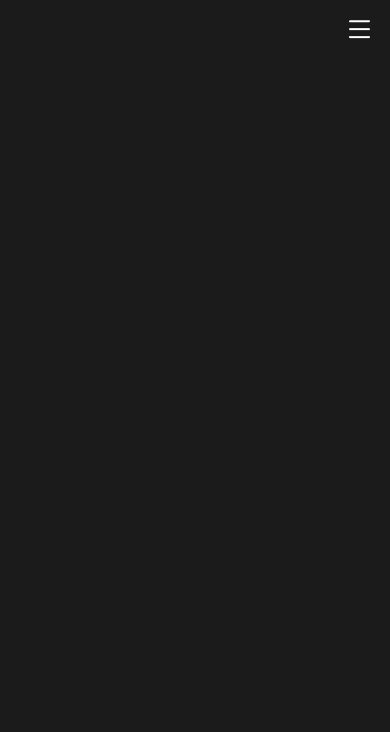
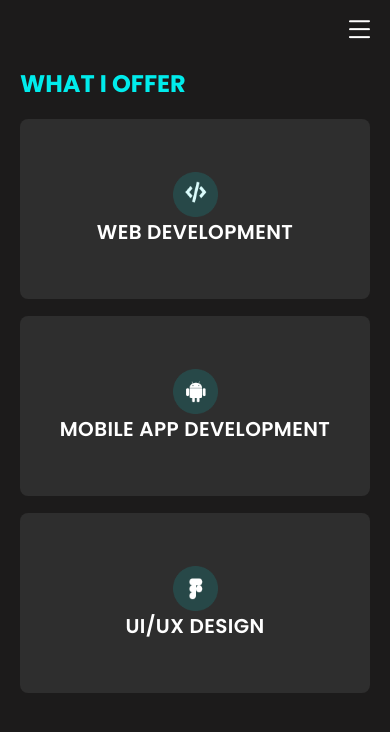
Before and after one commit to Vyshnav-KS/portfolio, a React (Create React App) app: page /services in a window 390 px wide. Shown: the top 732 px of the page. Built offline with nearby package versions, Linux system fonts and the light colour scheme.

Commit message:
services mobile

```diff
--- a/src/App.js
+++ b/src/App.js
@@ -11,6 +11,7 @@ import HomeMob from "./pages/Mobile/HomeMob";
 import useDeviceType from "./hooks/deviceType";
 import WorksMob from "./pages/Mobile/WorksMob";
 import NavBar from "./pages/Mobile/NavBar";
+import ServicesMob from "./pages/Mobile/ServicesMob";
 
 function App() {
 	const deviceType = useDeviceType();
@@ -22,6 +23,7 @@ function App() {
 					<Switch>
 						<Route path="/" component={HomeMob} exact></Route>
 						<Route path="/works" component={WorksMob} exact></Route>
+						<Route path="/services" component={ServicesMob} exact></Route>
 					</Switch>
 				</div>
 			</BrowserRouter>
--- a/src/pages/Mobile/ServicesMob.js
+++ b/src/pages/Mobile/ServicesMob.js
@@ -1,7 +1,69 @@
+import { css, StyleSheet } from "aphrodite";
 import React from "react";
+import mobApp from "../../assets/icons/mobApp.png";
+import webDev from "../../assets/icons/webDev.png";
+import uiDes from "../../assets/icons/uiDes.png";
 
 const ServicesMob = () => {
-	return <div>Helllo</div>;
+	return (
+		<div className={css(styles.root)}>
+			<div className={css(styles.container)}>
+				<div className={css(styles.heading)}>WHAT I OFFER</div>
+				<div className={css(styles.card)}>
+					<img src={webDev} alt="icon" className={css(styles.icon)} />
+					<div className={css(styles.title)}>WEB DEVELOPMENT</div>
+				</div>
+				<div className={css(styles.card)}>
+					<img src={mobApp} alt="icon" className={css(styles.icon)} />
+					<div className={css(styles.title)}>MOBILE APP DEVELOPMENT</div>
+				</div>
+				<div className={css(styles.card)}>
+					<img src={uiDes} alt="icon" className={css(styles.icon)} />
+					<div className={css(styles.title)}>UI/UX DESIGN</div>
+				</div>
+			</div>
+		</div>
+	);
 };
 
+const styles = StyleSheet.create({
+	root: {
+		alignItems: "center",
+		marginLeft: 20,
+		marginRight: 20,
+	},
+	container: {
+		display: "flex",
+		flexDirection: "column",
+		width: "100%",
+		rowGap: 17,
+	},
+	heading: {
+		fontSize: 24,
+		lineHeight: "36px",
+		fontWeight: "bold",
+		color: "#00ECEC",
+	},
+	card: {
+		background: "rgba(88, 88, 88, 0.31)",
+		borderRadius: 8,
+		minHeight: 180,
+		display: "flex",
+		flexDirection: "column",
+		justifyContent: "center",
+		alignItems: "center",
+	},
+	icon: {
+		width: 45,
+		height: 45,
+	},
+	title: {
+		fontWeight: 600,
+		fontSize: 20,
+		lineHeight: "30px",
+		color: "#ffffff",
+		letterSpacing: "0.02em",
+	},
+});
+
 export default ServicesMob;
--- a/src/pages/Mobile/WorksMob.js
+++ b/src/pages/Mobile/WorksMob.js
@@ -58,6 +58,10 @@ const styles = StyleSheet.create({
 		background: "rgba(88, 88, 88, 0.31)",
 		borderRadius: 8,
 		padding: "8px 18px",
+		minHeight: 157,
+		display: "flex",
+		flexDirection: "column",
+		justifyContent: "space-between",
 	},
 	title: {
 		fontSize: 20,
```
